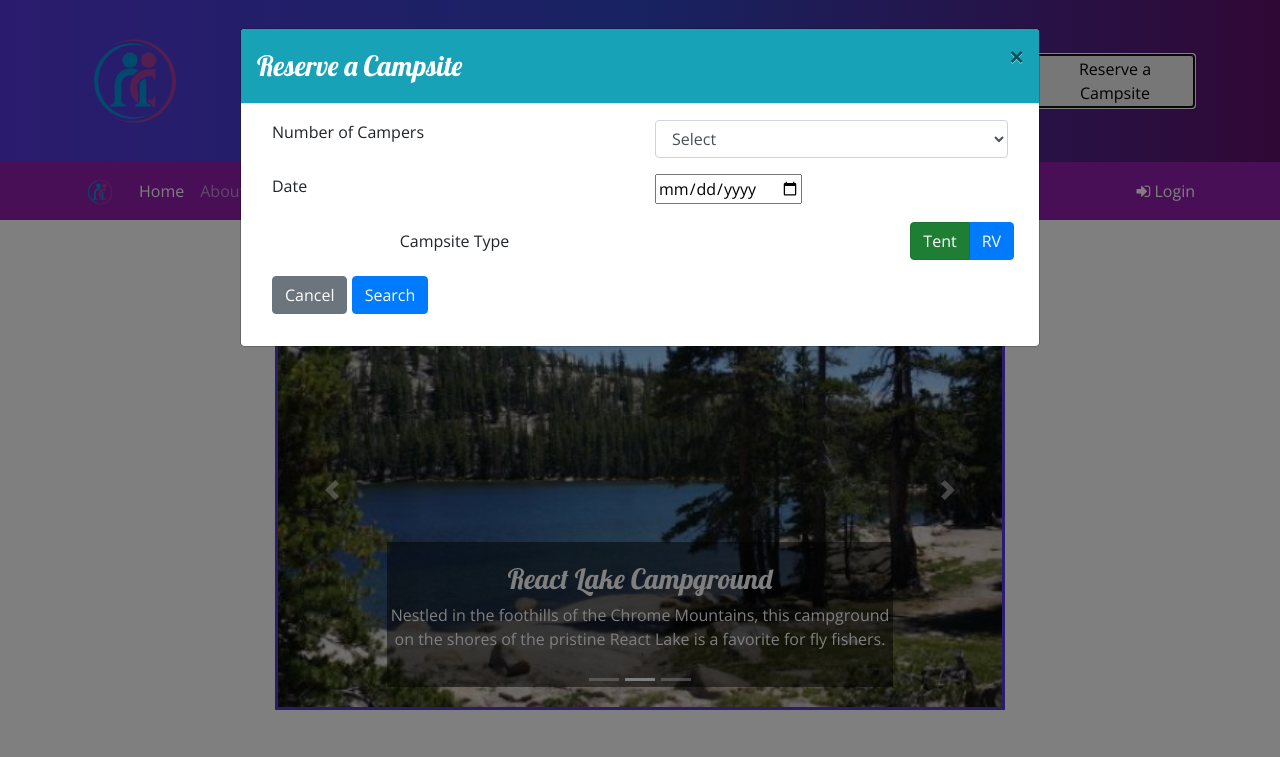
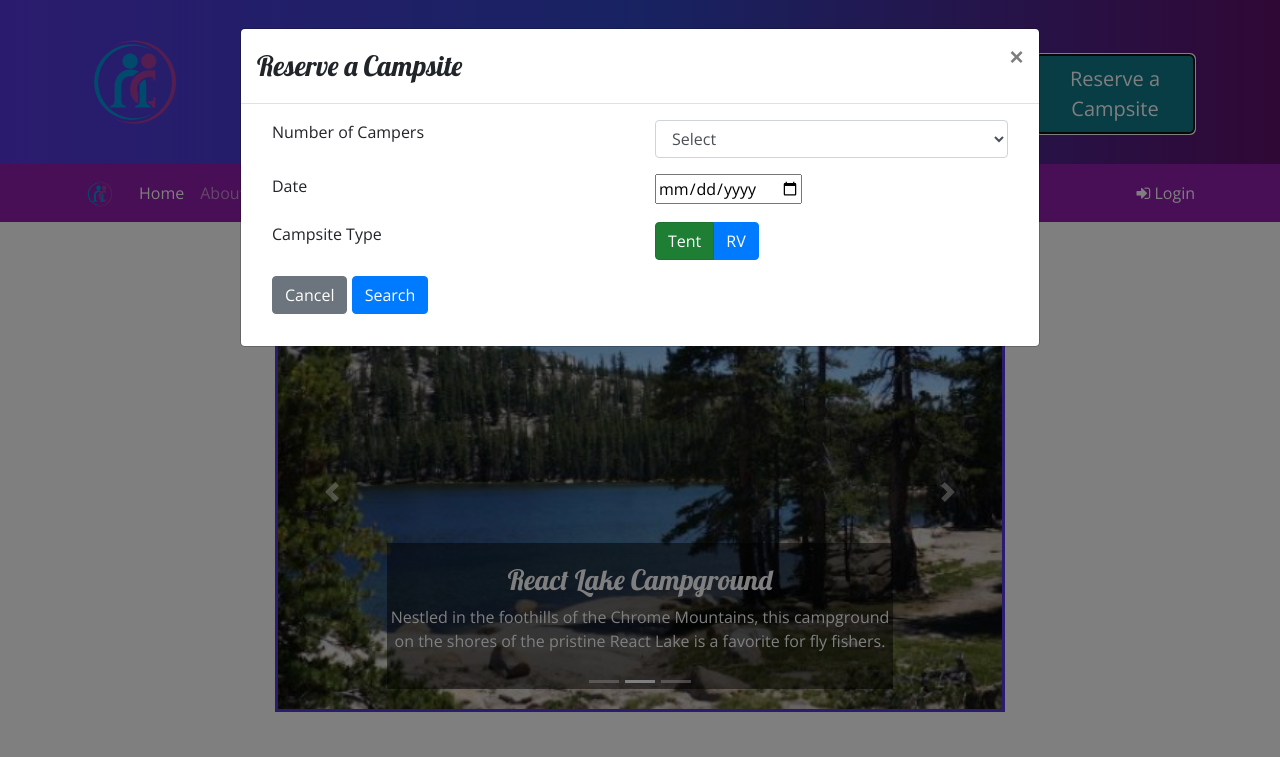
Before and after one commit to the-vagabond-blonde/nucamp, a website: page index.html in a window 1280 px wide. Both pictures are taken after a click on the button "Reserve a Campsite". Shown: the top 757 px of the page. Drawn offline with nearby package versions, Linux system fonts and the light colour scheme.

Commit message:
week 3 task 3 commit 2

```diff
--- a/index.html
+++ b/index.html
@@ -33,7 +33,7 @@
                     <h2>a better way to camp</h2>
                 </div>
                 <div class="col-md-4 col-xl-2 mt-4">
-                    <button type="button" data-toggle="modal" data-target="#reserveModal">Reserve a Campsite</button>
+                    <button type="button" class="bg-info btn-lg text-white" data-toggle="modal" data-target="#reserveModal">Reserve a Campsite</button>
                 </div>
             </div>
         </div>
@@ -43,7 +43,7 @@
     <div id="reserveModal" class="modal fade" role="dialog">
         <div class="modal-dialog modal-lg" role="document">
             <div class="modal-content">
-                <div class="modal-header bg-info text-white">
+                <div class="modal-header">
                     <h3 class="modal-title">Reserve a Campsite</h3>
                     <button type="button" class="close" data-dismiss="modal">&times;</button>
                 </div>
@@ -80,9 +80,10 @@
 
 
                                 <div class="form-group row">
-                                    <div class="col-sm-6 mx-auto">
-                                        <label for="date" class="col-form-label">Campsite Type</label>
+                                    <div class="col-sm-6">
+                                        <label for="siteType">Campsite Type</label>
                                     </div>
+
                                     <div class="col-2 btn-group btn-group-toggle" data-toggle="buttons">
                                         <label class="btn btn-success active">
                                             <input type="radio" name="siteType" id="siteTent" autocomplete="off"
```
